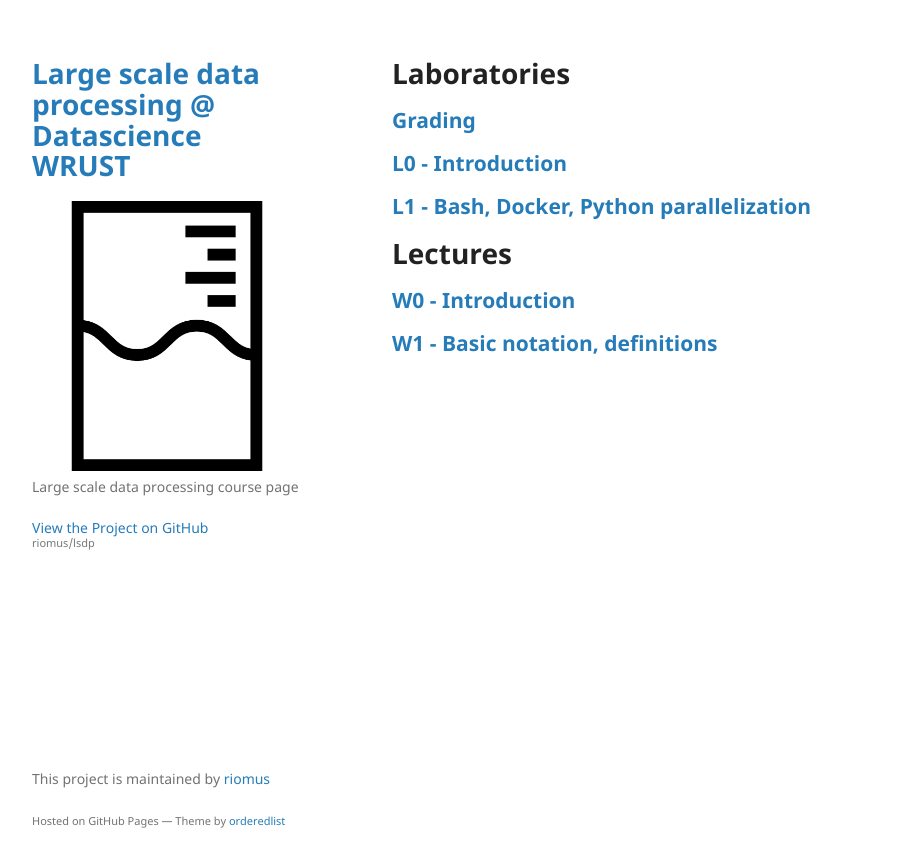
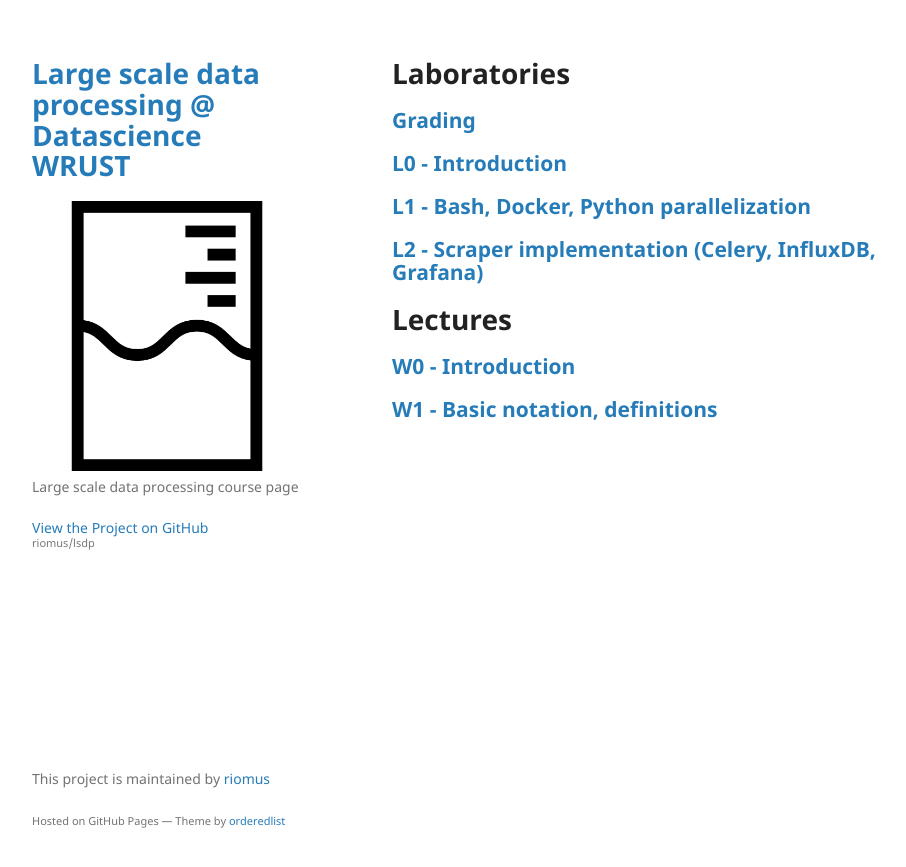
Before and after one commit to riomus/lsdp, a Jekyll site: the page built from index.md, in a window 1280 px wide. Shown: the top 867 px of the page, without its empty margins (178-1084 px from the left). Built offline with Jekyll 4.4.1, drawn with Linux system fonts in a browser that asks for light colours; our own code applies the rules of GitHub Pages for plain Markdown files.

Commit message:
Add lab 2

```diff
--- a/index.md
+++ b/index.md
@@ -7,6 +7,7 @@ layout: default
 ## [Grading](https://docs.google.com/spreadsheets/d/1pidPAAz2lX1oenki-IUiKVvIW0rnJlLyHLIwt1gMe-Y)
 ## [L0 - Introduction](/static/L0.pdf)
 ## [L1 - Bash, Docker, Python parallelization](https://github.com/Large-scale-data-processing/l1-2019-base)
+## [L2 - Scraper implementation (Celery, InfluxDB, Grafana)](https://github.com/Large-scale-data-processing/l2-2019-base)
 
 # Lectures
 ## [W0 - Introduction](/static/W0.pdf)
```
